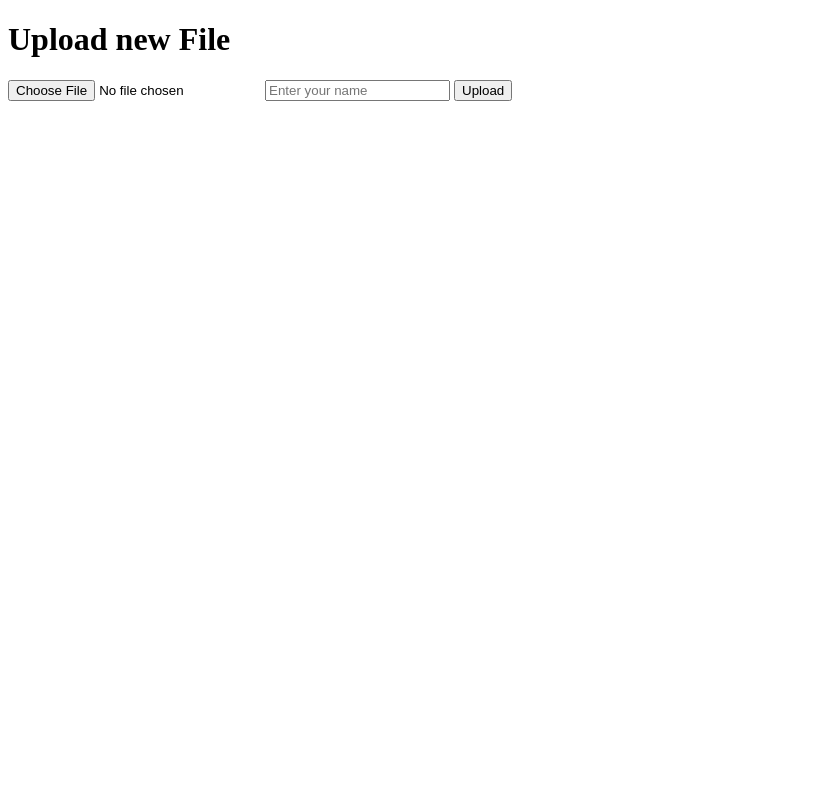
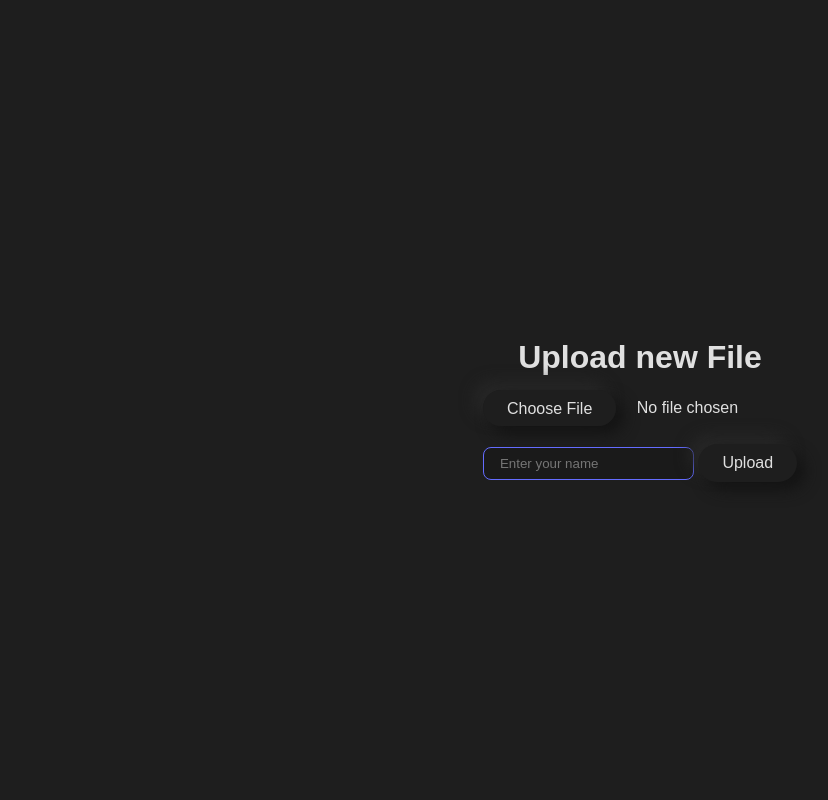
Before and after one commit to ufz0/autocoder, a Flask app: page / in a window 1280 px wide. Shown: the whole page, without its empty margins (0-828 px from the left). Run offline with Flask 3, Linux system fonts and the light colour scheme.

Commit message:
Updated UI

```diff
--- a/frontend/templates/index.html
+++ b/frontend/templates/index.html
@@ -3,6 +3,7 @@
 <head>
     <meta charset="UTF-8">
     <title>AutoCoder</title>
+    <link rel="stylesheet" href="styles.css">
 </head>
 <body>
     <h1>Welcome to AutoCoder</h1>
--- a/frontend/templates/result.html
+++ b/frontend/templates/result.html
@@ -3,7 +3,7 @@
 <head>
     <meta charset="UTF-8">
     <title>AutoCoder - Result</title>
-
+    <link rel="stylesheet" href="styles.css">
     <link rel="stylesheet"
           href="//cdnjs.cloudflare.com/ajax/libs/highlight.js/11.7.0/styles/default.min.css">
     <script src="//cdnjs.cloudflare.com/ajax/libs/highlight.js/11.7.0/highlight.min.js"></script>
--- a/frontend/templates/styles.css
+++ b/frontend/templates/styles.css
@@ -0,0 +1,199 @@
+:root {
+  font-family: system-ui, Avenir, Helvetica, Arial, sans-serif;
+  line-height: 1.5;
+  font-weight: 400;
+
+  color-scheme: light dark;
+  color: rgba(255, 255, 255, 0.87);
+  background-color: #242424;
+
+  font-synthesis: none;
+  text-rendering: optimizeLegibility;
+  -webkit-font-smoothing: antialiased;
+  -moz-osx-font-smoothing: grayscale;
+}
+
+a {
+  font-weight: 500;
+  color: #646cff;
+  text-decoration: inherit;
+}
+a:hover {
+  color: #535bf2;
+}
+
+body {
+  margin: 0;
+  display: flex;
+  place-items: center;
+  min-width: 320px;
+  min-height: 100vh;
+  display: flex;
+  flex-direction: column;
+  align-items: center;
+  justify-content: center;
+}
+
+h1 {
+  font-size: 3.2em;
+  line-height: 1.1;
+}
+
+.card {
+  padding: 2em;
+}
+
+#app {
+  max-width: 1280px;
+  margin: 0 auto;
+  padding: 2rem;
+  text-align: center;
+}
+
+button {
+  border-radius: 8px;
+  border: 1px solid transparent;
+  padding: 0.6em 1.2em;
+  font-size: 1em;
+  font-weight: 500;
+  font-family: inherit;
+  background-color: #1a1a1a;
+  cursor: pointer;
+  transition: border-color 0.25s;
+}
+button:hover {
+  border-color: #646cff;
+}
+button:focus,
+button:focus-visible {
+  outline: 4px auto -webkit-focus-ring-color;
+}
+
+@media (prefers-color-scheme: light) {
+  :root {
+    color: #213547;
+    background-color: #ffffff;
+  }
+  a:hover {
+    color: #747bff;
+  }
+  button {
+    background-color: #f9f9f9;
+  }
+}
+
+body {
+  background: #1e1e1e;
+  color: #e0e0e0;
+  font-family: Arial, sans-serif;
+  display: flex;
+  justify-content: center;
+  align-items: center;
+  height: 100vh;
+  margin: 0;
+}
+.container {
+  background: #1e1e1e;
+  padding: 40px;
+  border-radius: 20px;
+  box-shadow: 10px 10px 30px #141414, -10px -10px 30px #282828;
+  text-align: center;
+  display: flex;
+  flex-direction: column;
+  gap: 1rem;
+}
+h1 {
+  font-size: 2rem;
+}
+.button {
+  background: #1e1e1e;
+  border: none;
+  padding: 15px 30px;
+  border-radius: 30px;
+  font-size: 1rem;
+  color: #e0e0e0;
+  cursor: pointer;
+  box-shadow: 8px 8px 15px #141414, -8px -8px 15px #282828;
+  transition: 0.3s;
+}
+.button:active {
+  box-shadow: inset 5px 5px 10px #141414, inset -5px -5px 10px #282828;
+}
+input[type="file"] {
+  appearance: none;
+  border: none;
+  border-radius: 50px;
+  padding: 0.6em 1.5em;
+  background: #1e1e1e;
+  color: #e0e0e0;
+  cursor: pointer;
+  box-shadow: 8px 8px 15px #141414, -8px -8px 15px #282828;
+  transition: box-shadow 0.3s;
+}
+input[type="file"]:hover {
+  box-shadow: 8px 8px 15px #141414, -8px -8px 15px #2e2e2e;
+}
+input[type="file"]:active {
+  box-shadow: inset 5px 5px 10px #141414, inset -5px -5px 10px #282828;
+}
+input[type="file"]:focus,
+input[type="file"]:focus-visible {
+  outline: none;
+  box-shadow: 0 0 8px #646cff;
+}
+input[type="text"] {
+  padding: 0.6em 1.2em;
+  border: 1px solid #646cff;
+  border-radius: 8px;
+  background-color: #1a1a1a;
+  color: #e0e0e0;
+  transition: box-shadow 0.2s;
+}
+input[type="text"]:focus {
+  outline: none;
+  box-shadow: 0 0 8px #646cff;
+}
+/* Make the file input button round and styled like the .button class */
+input[type="file"].button {
+  appearance: none;
+  border: none;
+  border-radius: 50px;
+  padding: 0.6em 1.5em;
+  background: #1e1e1e;
+  color: #e0e0e0;
+  cursor: pointer;
+  box-shadow: 8px 8px 15px #141414, -8px -8px 15px #282828;
+  transition: box-shadow 0.3s;
+}
+input[type="file"].button:hover {
+  box-shadow: 8px 8px 15px #141414, -8px -8px 15px #2e2e2e;
+}
+input[type="file"].button:active {
+  box-shadow: inset 5px 5px 10px #141414, inset -5px -5px 10px #282828;
+}
+input[type="file"].button:focus,
+input[type="file"].button:focus-visible {
+  outline: none;
+  box-shadow: 0 0 8px #646cff;
+}
+.button {
+  border: none;
+  border-radius: 50px;
+  padding: 0.6em 1.5em;
+  background: #1e1e1e;
+  color: #e0e0e0;
+  cursor: pointer;
+  box-shadow: 8px 8px 15px #141414, -8px -8px 15px #282828;
+  transition: box-shadow 0.3s;
+}
+.button:hover {
+  box-shadow: 8px 8px 15px #141414, -8px -8px 15px #2e2e2e;
+}
+.button:active {
+  box-shadow: inset 5px 5px 10px #141414, inset -5px -5px 10px #282828;
+}
+.button:focus,
+.button:focus-visible {
+  outline: none;
+  box-shadow: 0 0 8px #646cff;
+}
--- a/frontend/templates/upload.html
+++ b/frontend/templates/upload.html
@@ -9,10 +9,23 @@
 <body>
     <h1>Upload new File</h1>
 
-    <form method=post enctype=multipart/form-data>
-        <input type=file name=file>
+    <form method="post" enctype="multipart/form-data">
+        <input id="file" type="file" name="file" style="display: none;">
+        <label for="file" class="button">Choose File</label>
+        <span id="filename" style="margin-left:1em;">No file chosen</span>
+        <br><br>
         <input type="text" name="name" placeholder="Enter your name">
-        <input type=submit value=Upload>
+        <input class="button" type="submit" value="Upload">
     </form>
+
+    <script>
+        const fileInput = document.getElementById('file');
+        const fileNameSpan = document.getElementById('filename');
+
+        fileInput.addEventListener('change', () => {
+            const chosenFile = fileInput.files[0]?.name || 'No file chosen';
+            fileNameSpan.textContent = chosenFile;
+        });
+    </script>
 </body>
 </html>
```
